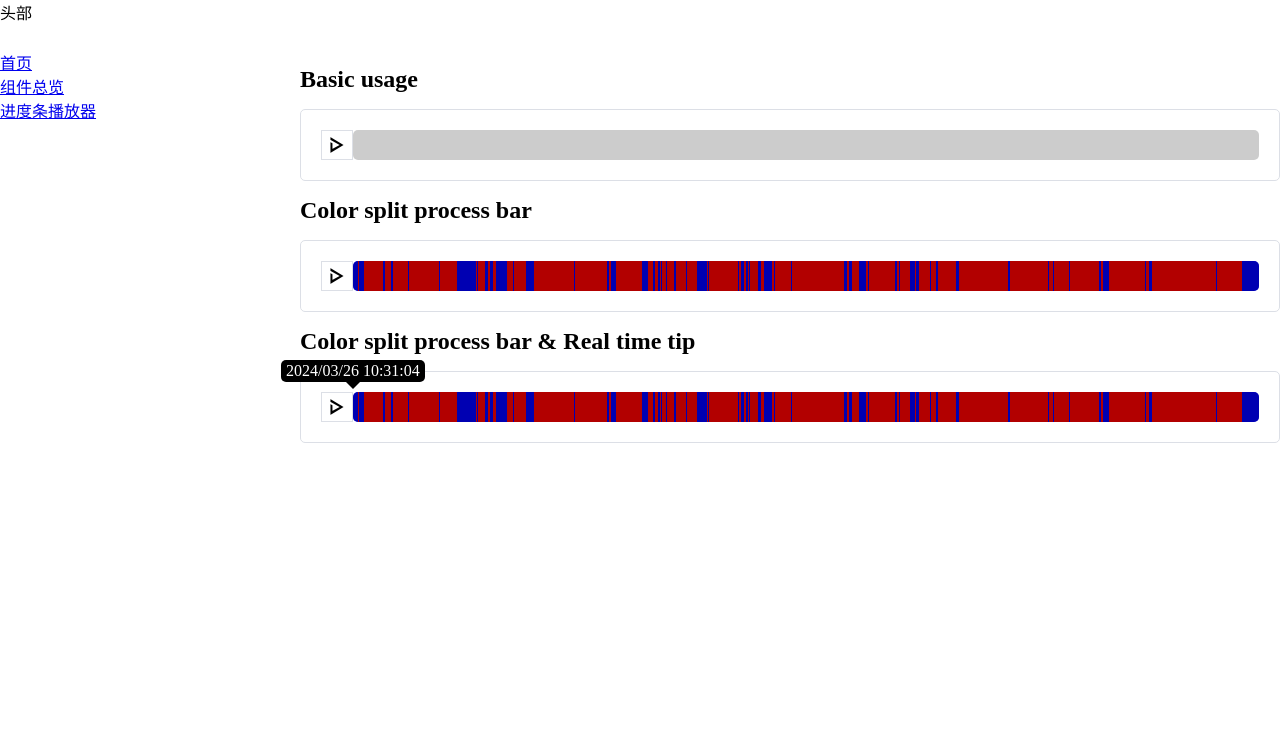
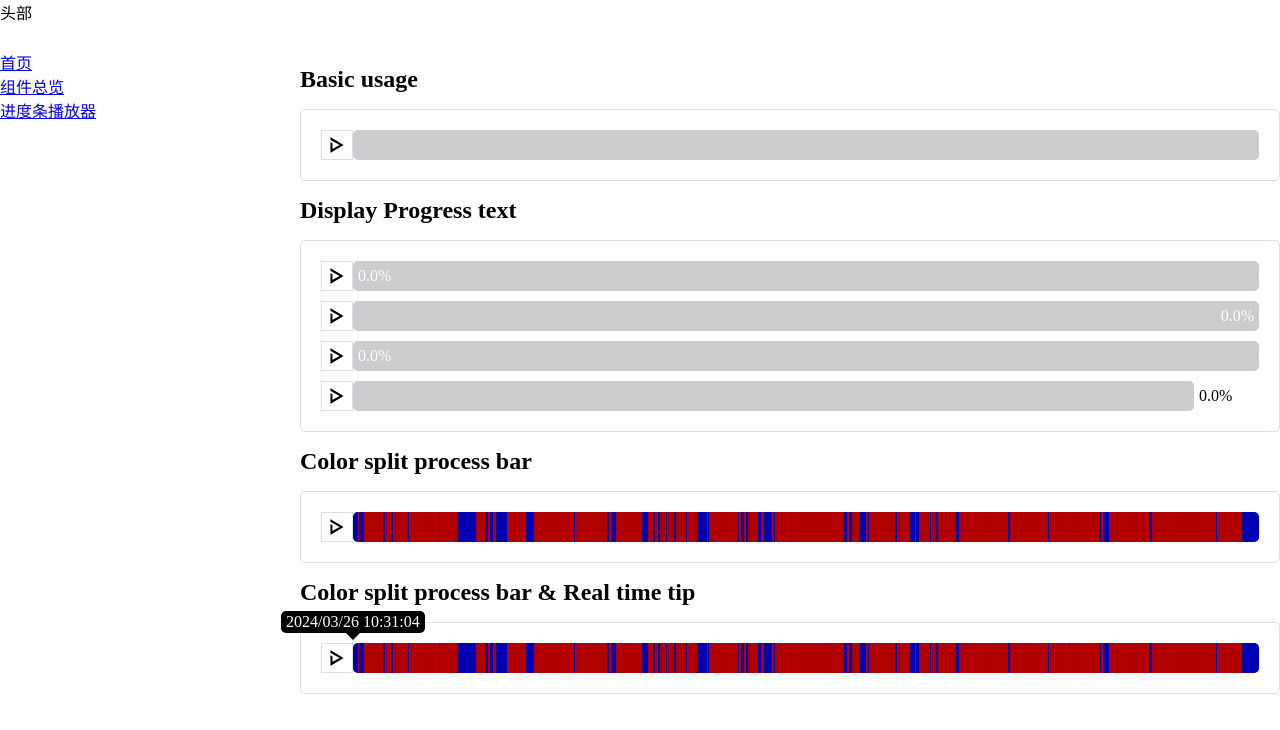
Before and after one commit to yeminxuan/vue-progress-bar-player, a Vue app: page /progress-bar-player in a window 1280 px wide. Shown: the top 730 px of the page. Built offline with nearby package versions, Linux system fonts and the light colour scheme.

Commit message:
feat(progress bar player): :sparkles: add progress procentage text feature
1.Add percentage text to follow progress
2.Add progress percentage text on the fixed left/right side
3.Add the percentage of progress text outside
4.update example

BREAKING CHANGE: add progress procentage text feature

```diff
--- a/package.json
+++ b/package.json
@@ -1,6 +1,6 @@
 {
   "name": "vue-progress-bar-player",
-  "version": "0.0.17-test6",
+  "version": "0.0.18",
   "type": "module",
   "private": false,
   "author": "yeminxuan <mc20000406@163.com>",
--- a/src/packages/progressBarPlayer/index.vue
+++ b/src/packages/progressBarPlayer/index.vue
@@ -10,7 +10,8 @@
       ref="progressBarPlayerBacRef"
       class="progress-bar-player-bac"
       :style="{
-        background: isSplit ? `url(${bacSvgUrl})` : progressBacColor,
+        background:
+          isSplit && !performance ? `url(${bacSvgUrl})` : progressBacColor,
       }"
       @mousedown.stop="changeSlider($event)"
     >
@@ -21,7 +22,7 @@
         }"
         class="progress-bar-player-fill"
         :style="{
-          width: isSplit ? '100%' : procentage + '%',
+          width: isSplit && performance ? '100%' : procentage + '%',
           background: isSplit ? 'none' : progressFillColor,
           transition: isPlay
             ? `all ${
@@ -31,7 +32,7 @@
         }"
       >
         <div
-          v-if="isSplit"
+          v-if="isSplit && performance"
           class="mask"
           :style="{
             transform: `translateX(${width * (procentage / 100)}px)`,
@@ -41,9 +42,7 @@
               }s  linear`
               : ``,
           }"
-        >
-          {{ width * (procentage / 100) }}
-        </div>
+        />
         <img
           v-if="isSplit"
           :src="splitSvgUrl"
@@ -51,7 +50,41 @@
           width="100%"
           height="100%"
         >
+        <div
+          v-if="progressTextPosition == 'follow'"
+          class="precent_innerText"
+          :style="{
+            left: follow ? 'unset' : ` 5px`,
+            transition: isPlay
+              ? `all ${
+                remainingTime == -1 ? duration / 1000 : remainingTime / 1000
+              }s  linear`
+              : ``,
+          }"
+        >
+          <span ref="precent_innerTextRef">{{
+            procentage.toFixed(1) + "%"
+          }}</span>
+        </div>
       </div>
+      <div
+        v-if="progressTextPosition == 'inside-right'"
+        class="fixed_right_precent_innerText"
+      >
+        {{ procentage.toFixed(1) + "%" }}
+      </div>
+      <div
+        v-if="progressTextPosition == 'inside-left'"
+        class="fixed_left_precent_innerText"
+      >
+        {{ procentage.toFixed(1) + "%" }}
+      </div>
+    </div>
+    <div
+      v-if="progressTextPosition == 'outside-right'"
+      class="fixed_right_outter_percentText"
+    >
+      {{ procentage.toFixed(1) + "%" }}
     </div>
     <Teleport to="body">
       <CurrentTip
@@ -72,12 +105,10 @@
   </div>
 </template>
 <script setup lang="ts">
-import { nextTick, ref, watch, computed } from "vue";
+import { nextTick, ref, watch, computed, onMounted, watchEffect } from "vue";
 import type { Ref } from "vue";
 import CurrentTip from "@packages/common/currentTip.vue";
 import { isNumeric } from "../utils/utils";
-import { watchEffect } from "vue";
-import { onMounted } from "vue";
 interface SplitConfig {
   splitFields: string;
   inRangeColor: string;
@@ -88,6 +119,13 @@ interface SplitConfig {
 interface Props {
   data: any;
   duration: number;
+  performance?: boolean;
+  progressTextPosition?:
+    | "inside-right"
+    | "inside-left"
+    | "follow"
+    | "outside-right"
+    | null;
   progressBacColor?: string;
   progressFillColor?: string;
   isSplit?: boolean;
@@ -98,10 +136,12 @@ interface Props {
 const props = withDefaults(defineProps<Props>(), {
   progressFillColor: "#409eff",
   hasRealTimeTipBox: false,
+  performance: true,
   data: () => [],
   duration: 1000,
   isSplit: false,
   progressBacColor: "#ccc",
+  progressTextPosition: null,
   splitConfig: () => ({
     splitFields: "",
     inRangeColor: "blue",
@@ -124,6 +164,8 @@ const progressBarPlayerBacFillRef = ref();
 const currentTooltipTranslateX = ref(0);
 const currentTooltipTranslateY = ref(0);
 const currentTipHalfWidth = ref(0);
+const follow = ref(false);
+const precent_innerTextRef = ref();
 const currentTipTranslate = computed(() => {
   return `translateX(${
     currentTooltipTranslateX.value +
@@ -207,7 +249,6 @@ const updateProgress = () => {
     }
   });
 };
-//  play + 1   dataIndex + 1
 const play = () => {
   refreshClick.value = true;
   isPlay.value = true;
@@ -311,6 +352,18 @@ const computedOffsetX = (event: MouseEvent) => {
   dataIndex.value = closest.index;
   stagedIndex.value = closest.index;
   procentage.value = currentProcentage;
+  /* progress text start*/
+  nextTick(() => {
+    if (props.progressTextPosition == "follow") {
+      const domWidth = precent_innerTextRef.value.getBoundingClientRect().width;
+      if ((procentage.value / 100) * width.value >= domWidth + 10) {
+        follow.value = true;
+      } else {
+        follow.value = false;
+      }
+    }
+  });
+  /* progress text end*/
   refreshClick.value = false;
   clearInterval(progressTimer.value);
   progressTimer.value = null;
@@ -393,8 +446,10 @@ const splitFun = () => {
   let result: any = [];
   let currentArray: any = [];
   const svg = document.createElementNS("http://www.w3.org/2000/svg", "svg");
-  svg.setAttribute("viewBox", `0 0 ${width.value} ${height.value}`);
-  svg.setAttribute("shape-rendering", "crispEdges");
+  if (props.performance) {
+    svg.setAttribute("viewBox", `0 0 ${width.value} ${height.value}`);
+    svg.setAttribute("shape-rendering", "crispEdges");
+  }
   const bacSvg = document.createElementNS("http://www.w3.org/2000/svg", "svg");
   const startInterval = props.splitFieldsInterval.split(",")[0];
   const endInterval = props.splitFieldsInterval.split(",")[1];
@@ -779,15 +834,6 @@ watchEffect(async () => {
   await nextTick(() => {
     width.value = progressBarPlayerBacRef.value.clientWidth;
     height.value = progressBarPlayerBacRef.value.clientHeight;
-    if (props.hasRealTimeTipBox) {
-      currentTooltipTranslateX.value =
-        progressBarPlayerBacRef.value.getBoundingClientRect().x;
-      currentTooltipTranslateY.value =
-        progressBarPlayerBacRef.value.getBoundingClientRect().y -
-        currentTipRef.value.getHeight() -
-        10;
-      currentTipHalfWidth.value = currentTipRef.value.getHalfWidth();
-    }
   });
   computedWidth();
   splitFun();
@@ -806,12 +852,31 @@ watchEffect(async () => {
     }
   });
 });
+watch(
+  () => procentage.value,
+  (n, o) => {
+    if (n != o) {
+      if (props.progressTextPosition == "follow") {
+        nextTick(() => {
+          if (precent_innerTextRef.value) {
+            const domWidth =
+              precent_innerTextRef.value.getBoundingClientRect().width;
+            if ((n / 100) * width.value >= domWidth + 10) {
+              follow.value = true;
+            }
+          }
+        });
+      }
+    }
+  }
+);
 </script>
 <style scoped lang="less">
 @import "@assets/style/iconfont.css";
 .progress-bar-player {
   width: 100%;
   display: flex;
+  align-items: center;
   .progress-bar-player-bac {
     flex: 1;
     height: 100%;
@@ -819,10 +884,10 @@ watchEffect(async () => {
     overflow: hidden;
     cursor: pointer;
     user-select: none;
+    position: relative;
 
     .progress-bar-player-fill {
       height: 100%;
-      width: 100%;
       border-radius: 5px;
       border: none;
       user-select: none;
@@ -839,11 +904,54 @@ watchEffect(async () => {
       img {
         position: absolute;
       }
+      .curent {
+        position: absolute;
+        right: 0;
+        width: 1px;
+        height: 100%;
+      }
+      .precent_innerText {
+        height: 100%;
+        top: 0;
+        right: 5px;
+        position: absolute;
+        display: flex;
+        align-items: center;
+        color: #fff;
+        z-index: 2;
+        span {
+          vertical-align: middle;
+        }
+      }
+    }
+    .fixed_right_precent_innerText {
+      height: 100%;
+      top: 0;
+      position: absolute;
+      right: 5px;
+      display: flex;
+      align-items: center;
+      color: #fff;
+      z-index: 2;
+    }
+    .fixed_left_precent_innerText {
+      height: 100%;
+      top: 0;
+      position: absolute;
+      left: 5px;
+      display: flex;
+      align-items: center;
+      color: #fff;
+      z-index: 2;
     }
 
     .refresh {
       transition: width 0s linear;
     }
+  }
+  .fixed_right_outter_percentText {
+    padding-left: 5px;
+    min-width: 60px;
   }
   .refresh {
     border: 1px solid #dcdfe6;
--- a/src/views/colorSplitProgressBar.vue
+++ b/src/views/colorSplitProgressBar.vue
@@ -36,23 +36,15 @@
       </ProgressBarPlayer>
     </Example>
     <Example
-      title="Color split process bar"
+      title="Display Progress text"
       class="progress-bar-player-wrap"
     >
       <ProgressBarPlayer
         v-if="splitProgressData.length > 0"
         ref="progressBarPlayerRef1"
+        progress-text-position="inside-left"
         :data="splitProgressData"
         :duration="100"
-        :is-split="true"
-        :split-config="{
-          splitFields: 'speed',
-          inRangeColor: 'blue',
-          outRangeColor: 'red',
-          inRangeBacColor: 'rgba(0,0,255,0.3)',
-          outRangeBacColor: 'rgba(255,0,0,0.3)',
-        }"
-        split-fields-interval="[0,10]"
       >
         <template #controlBtn="{ play, pause, refresh }">
           <div
@@ -78,28 +70,13 @@
           </div>
         </template>
       </ProgressBarPlayer>
-    </Example>
-    <Example
-      title="Color split process bar & Real time tip"
-      class="progress-bar-player-wrap"
-    >
       <ProgressBarPlayer
         v-if="splitProgressData.length > 0"
         ref="progressBarPlayerRef2"
+        style="margin-top: 10px"
+        progress-text-position="inside-right"
         :data="splitProgressData"
-        :has-real-time-tip-box="true"
-        :duration="1000"
-        :is-split="true"
-        :split-config="{
-          splitFields: 'speed',
-          inRangeColor: 'blue',
-          outRangeColor: 'red',
-          inRangeBacColor: 'rgba(0,0,255,0.3)',
-          outRangeBacColor: 'rgba(255,0,0,0.3)',
-        }"
-        split-fields-interval="[0,10]"
-        @handle-play="handleHasTipPlay"
-        @skip-progress="skipHasTipProgress"
+        :duration="100"
       >
         <template #controlBtn="{ play, pause, refresh }">
           <div
@@ -124,6 +101,161 @@
             <i class="iconfont icon-zhongzhi" />
           </div>
         </template>
+      </ProgressBarPlayer>
+      <ProgressBarPlayer
+        v-if="splitProgressData.length > 0"
+        ref="progressBarPlayerRef3"
+        style="margin-top: 10px"
+        progress-text-position="follow"
+        :data="splitProgressData"
+        :duration="100"
+      >
+        <template #controlBtn="{ play, pause, refresh }">
+          <div
+            v-if="play"
+            class="controlBtn"
+            @click="progressBarPlayerRef3.play()"
+          >
+            <i class="iconfont icon-bofang" />
+          </div>
+          <div
+            v-if="pause"
+            class="controlBtn"
+            @click="progressBarPlayerRef3.pause()"
+          >
+            <i class="iconfont icon-zanting" />
+          </div>
+          <div
+            v-if="refresh"
+            class="controlBtn"
+            @click="progressBarPlayerRef3.refresh()"
+          >
+            <i class="iconfont icon-zhongzhi" />
+          </div>
+        </template>
+      </ProgressBarPlayer>
+      <ProgressBarPlayer
+        v-if="splitProgressData.length > 0"
+        ref="progressBarPlayerRef4"
+        style="margin-top: 10px"
+        progress-text-position="outside-right"
+        :data="splitProgressData"
+        :duration="100"
+      >
+        <template #controlBtn="{ play, pause, refresh }">
+          <div
+            v-if="play"
+            class="controlBtn"
+            @click="progressBarPlayerRef4.play()"
+          >
+            <i class="iconfont icon-bofang" />
+          </div>
+          <div
+            v-if="pause"
+            class="controlBtn"
+            @click="progressBarPlayerRef4.pause()"
+          >
+            <i class="iconfont icon-zanting" />
+          </div>
+          <div
+            v-if="refresh"
+            class="controlBtn"
+            @click="progressBarPlayerRef4.refresh()"
+          >
+            <i class="iconfont icon-zhongzhi" />
+          </div>
+        </template>
+      </ProgressBarPlayer>
+    </Example>
+    <Example
+      title="Color split process bar"
+      class="progress-bar-player-wrap"
+    >
+      <ProgressBarPlayer
+        v-if="splitProgressData.length > 0"
+        ref="progressBarPlayerRef5"
+        :data="splitProgressData"
+        :duration="100"
+        :is-split="true"
+        :split-config="{
+          splitFields: 'speed',
+          inRangeColor: 'blue',
+          outRangeColor: 'red',
+          inRangeBacColor: 'rgba(0,0,255,0.3)',
+          outRangeBacColor: 'rgba(255,0,0,0.3)',
+        }"
+        split-fields-interval="[0,10]"
+      >
+        <template #controlBtn="{ play, pause, refresh }">
+          <div
+            v-if="play"
+            class="controlBtn"
+            @click="progressBarPlayerRef5.play()"
+          >
+            <i class="iconfont icon-bofang" />
+          </div>
+          <div
+            v-if="pause"
+            class="controlBtn"
+            @click="progressBarPlayerRef5.pause()"
+          >
+            <i class="iconfont icon-zanting" />
+          </div>
+          <div
+            v-if="refresh"
+            class="controlBtn"
+            @click="progressBarPlayerRef5.refresh()"
+          >
+            <i class="iconfont icon-zhongzhi" />
+          </div>
+        </template>
+      </ProgressBarPlayer>
+    </Example>
+    <Example
+      title="Color split process bar & Real time tip"
+      class="progress-bar-player-wrap"
+    >
+      <ProgressBarPlayer
+        v-if="splitProgressData.length > 0"
+        ref="progressBarPlayerRef6"
+        :data="splitProgressData"
+        :has-real-time-tip-box="true"
+        :duration="100"
+        :is-split="true"
+        :split-config="{
+          splitFields: 'speed',
+          inRangeColor: 'blue',
+          outRangeColor: 'red',
+          inRangeBacColor: 'rgba(0,0,255,0.3)',
+          outRangeBacColor: 'rgba(255,0,0,0.3)',
+        }"
+        split-fields-interval="[0,10]"
+        @handle-play="handleHasTipPlay"
+        @skip-progress="skipHasTipProgress"
+      >
+        <template #controlBtn="{ play, pause, refresh }">
+          <div
+            v-if="play"
+            class="controlBtn"
+            @click="progressBarPlayerRef6.play()"
+          >
+            <i class="iconfont icon-bofang" />
+          </div>
+          <div
+            v-if="pause"
+            class="controlBtn"
+            @click="progressBarPlayerRef6.pause()"
+          >
+            <i class="iconfont icon-zanting" />
+          </div>
+          <div
+            v-if="refresh"
+            class="controlBtn"
+            @click="progressBarPlayerRef6.refresh()"
+          >
+            <i class="iconfont icon-zhongzhi" />
+          </div>
+        </template>
         <template #currentTip>
           {{ currentDate }}
         </template>
@@ -144,6 +276,10 @@ const currentDate = ref(
 const progressBarPlayerRef = ref();
 const progressBarPlayerRef1 = ref();
 const progressBarPlayerRef2 = ref();
+const progressBarPlayerRef3 = ref();
+const progressBarPlayerRef4 = ref();
+const progressBarPlayerRef5 = ref();
+const progressBarPlayerRef6 = ref();
 const handleHasTipPlay = (item: any) => {
   currentDate.value = moment(item.gpstime).format("yyyy/MM/DD HH:mm:ss");
 };
```
Also changed, not shown: 1 other file (tests, documents, lock files or other folders).
